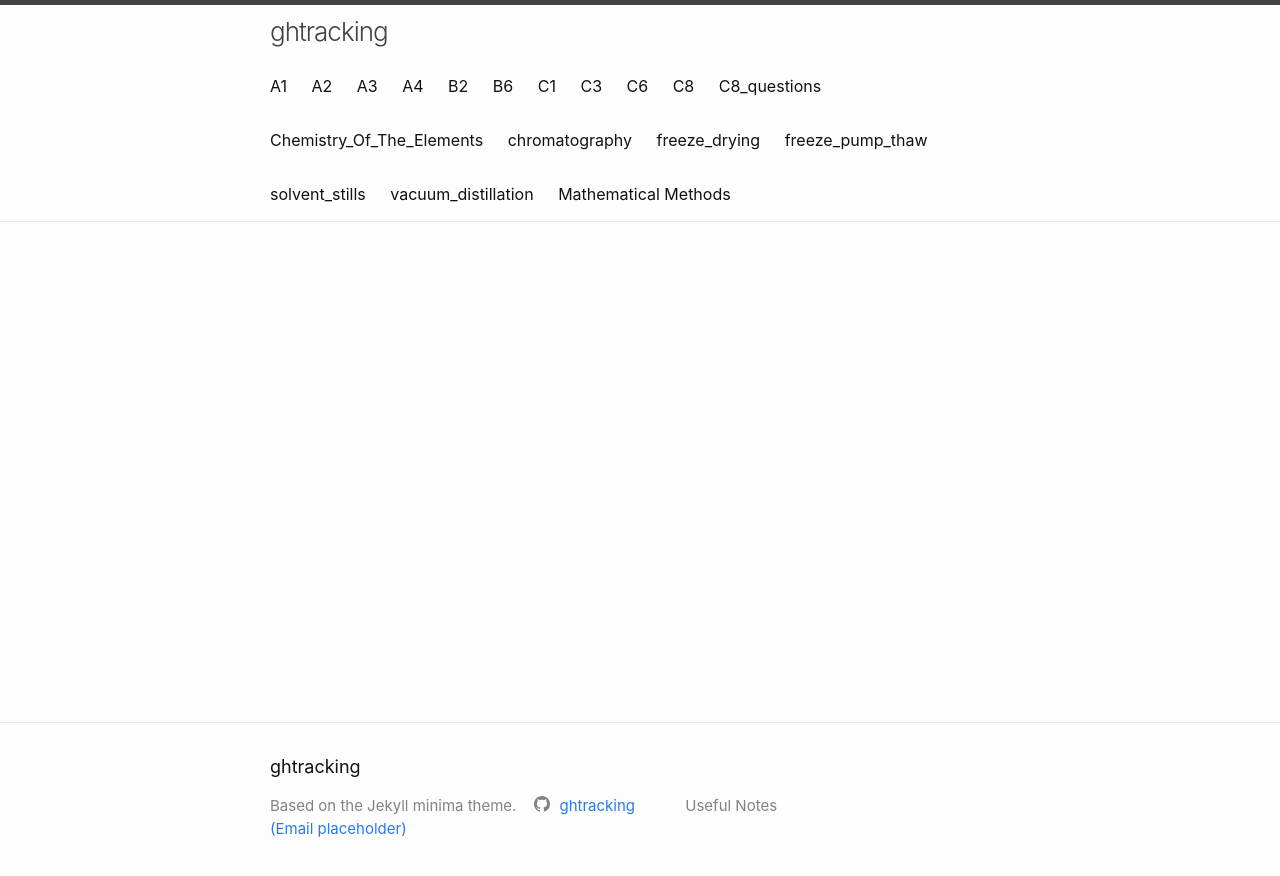
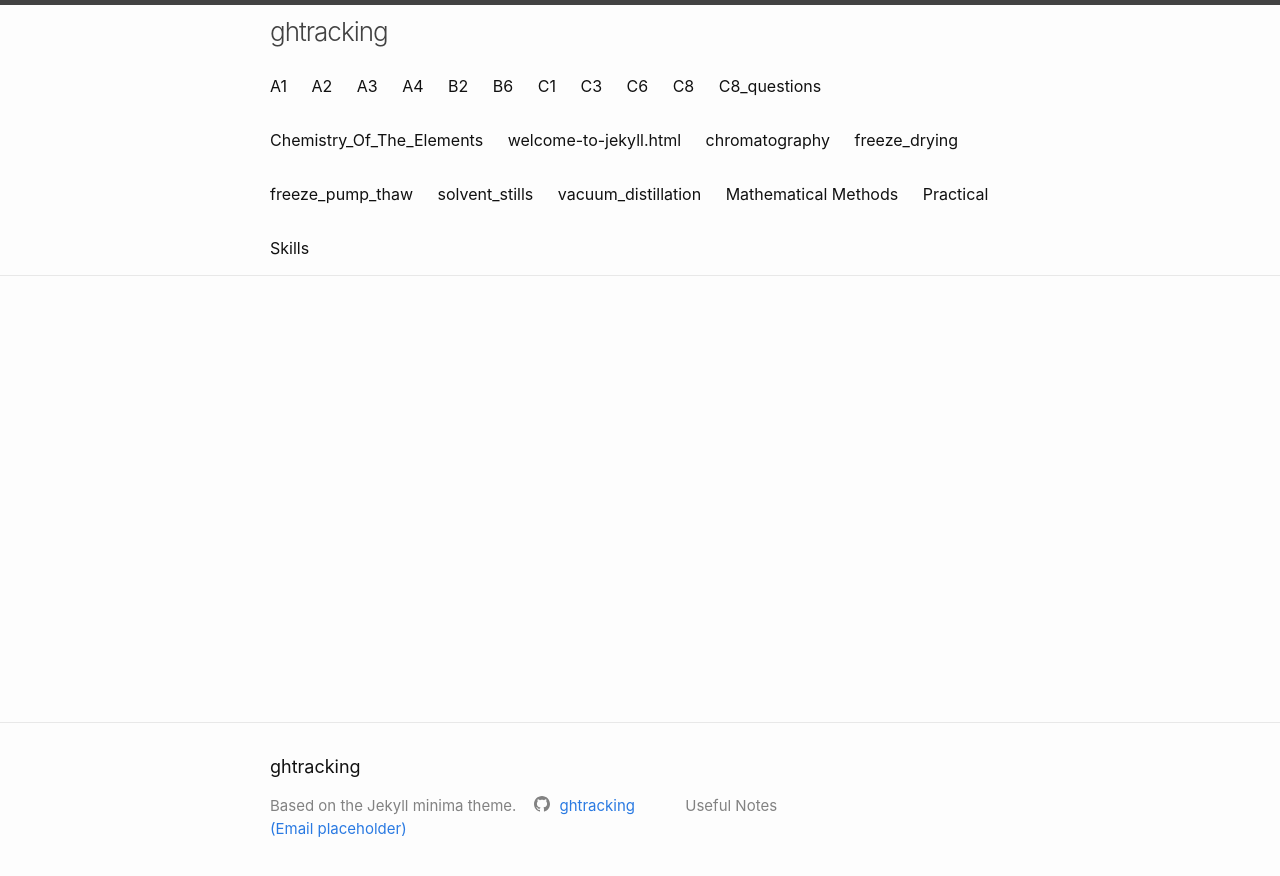
Before and after one commit to ghTracking/ghtracking.github.io, a Jekyll site: the page built from index.markdown, in a window 1280 px wide. Shown: the top 876 px of the page. Built offline with Jekyll 4.4.1, drawn with Linux system fonts in a browser that asks for light colours.

Commit message:
Attempted to change header.html to include practical skills in separate item

```diff
--- a/_includes/header.html
+++ b/_includes/header.html
@@ -19,7 +19,7 @@
     {%- if page_paths -%}
   <div class="trigger">
     {% for collection in site.collections %}
-    {% if collection.label contains 'Mathematical_Methods' or collection.label contains 'posts' %}
+    {% if collection.label contains 'Mathematical_Methods' or collection.label contains 'practical_skills or collection.label contains 'posts' %}
     {% else %}
     {% for page in site.[collection.label]] %}
     {% assign url_parts = page.url | split: '/' %}
@@ -29,6 +29,7 @@
     {% endif %}
     {% endfor %}
     <a class="page-link" href="{{ "/Mathematical_Methods" | relative_url }}"> Mathematical Methods </a>
+    <a class="page-link" href="{{ "/practical_skills" | relative_url }}"> Practical Skills </a>
     {% endif %}
   </div>
   </nav>
```
